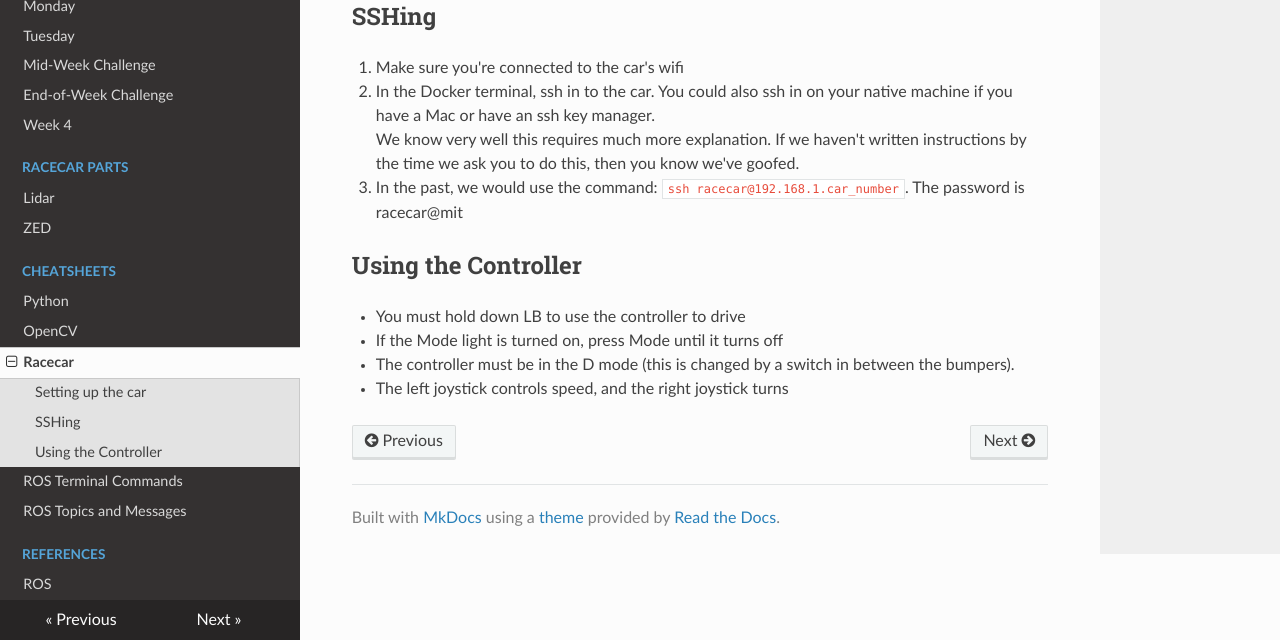
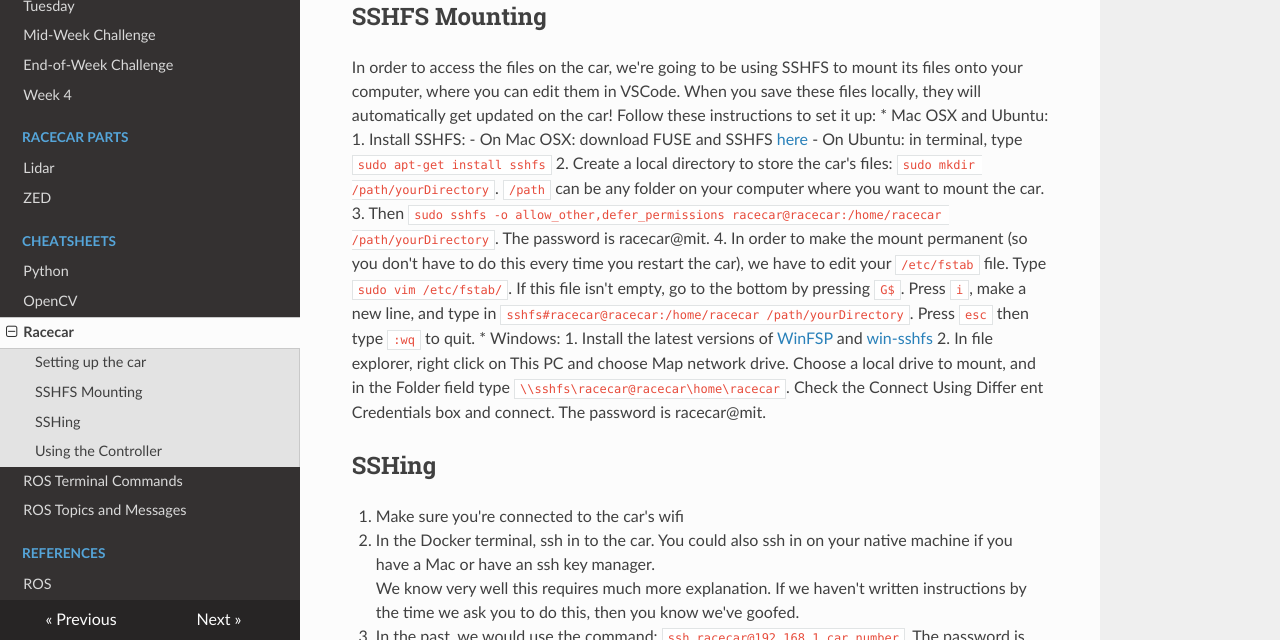
Before and after one commit to ChrisLindland/racecar-website, an MkDocs documentation site: the page built from docs/cheatsheets/racecar.md, in a window 1280 px wide and 900 px high, scrolled down 1540 px, cut to the strip 260-900 px from the top of the window. Built offline with MkDocs 1.6.1, drawn with Linux system fonts in a browser that asks for light colours; nearby versions of some CDN libraries; some of the changed text lies outside the part shown.

Commit message:
Update racecar.md

```diff
--- a/docs/cheatsheets/racecar.md
+++ b/docs/cheatsheets/racecar.md
@@ -18,6 +18,20 @@ Your car should look like this:
 
 ![](img/CarFinal.jpg)
 
+##SSHFS Mounting
+In order to access the files on the car, we're going to be using SSHFS to mount its files onto your computer, where you can edit them in VSCode. When you save these files locally, they will automatically get updated on the car! Follow these instructions to set it up:
+* Mac OSX and Ubuntu:
+1. Install SSHFS:
+- On Mac OSX: download FUSE and SSHFS [here](https://osxfuse.github.io/)
+- On Ubuntu: in terminal, type `sudo apt-get install sshfs`
+2. Create a local directory to store the car's files: `sudo mkdir /path/yourDirectory`. `/path` can be any folder on your computer where you want to mount the car.
+3. Then `sudo sshfs -o allow_other,defer_permissions racecar@racecar:/home/racecar /path/yourDirectory`. The password is racecar@mit.
+4. In order to make the mount permanent (so you don't have to do this every time you restart the car), we have to edit your `/etc/fstab` file. Type `sudo vim /etc/fstab/`. If this file isn't empty, go to the bottom by pressing `G$`. Press `i`, make a new line, and type in `sshfs#racecar@racecar:/home/racecar /path/yourDirectory`. Press `esc` then type `:wq` to quit.
+* Windows:
+1. Install the latest versions of [WinFSP](https://github.com/billziss-gh/winfsp/releases/tag/v1.4.19049) and [win-sshfs](https://github.com/billziss-gh/sshfs-win/releases/tag/v2.7.17334)
+2. In file explorer, right click on This PC and choose Map network drive. Choose a local drive to mount, and in the Folder field type `\\sshfs\racecar@racecar\home\racecar`. Check the Connect Using Differ
+ent Credentials box and connect. The password is racecar@mit.
+
 ## SSHing
 1. Make sure you're connected to the car's wifi
 2. In the Docker terminal, ssh in to the car. You could also ssh in on your native machine if you have a Mac or have an ssh key manager.
```
